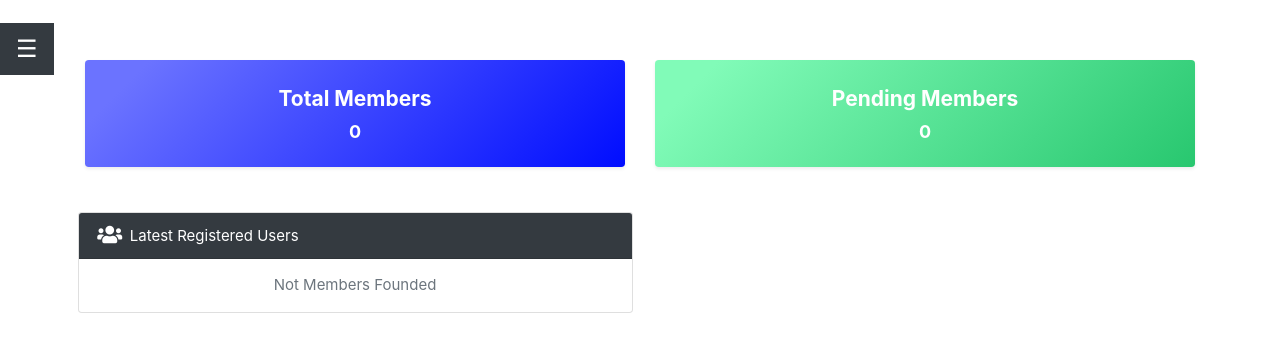
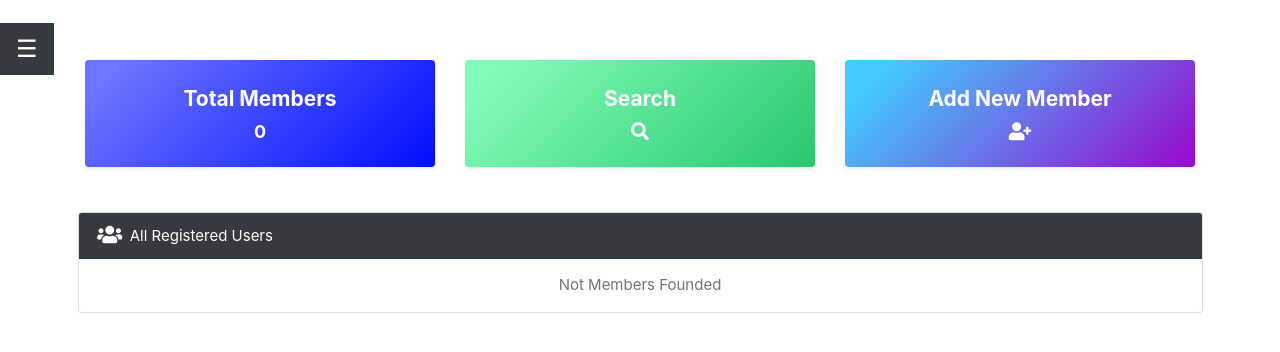
Before and after one commit to magdyMohammed20/freelance-family-tree, a PHP site: page /dashboard.php in a window 1280 px wide. Shown: the part 230-582 px from the top of the page. Run offline with PHP 8.4, Linux system fonts and the light colour scheme; the visitor is signed in with stand-in values (Sample User, id 1); data comes from the database, SQL or seed files in the repository; data that the repository does not hold is empty.

Commit message:
Version 4

```diff
--- a/admin/dashboard.php
+++ b/admin/dashboard.php
@@ -6,7 +6,7 @@
         include 'init.php';
 
     // Get Latest 5 Registered Users In Array
-    $latestUsers = getLatest('*','person',5,'user_Id');
+    $latestUsers = getLatest('*','person');
 ?>
 
 <!-- Start Dashboard Content -->
@@ -17,7 +17,7 @@
 <button class="w3-button w3-teal w3-xlarge w3-left w3-open position-absolute" onclick="openLeftMenu()" style='left: 0; '>&#9776;</button>
 
     <div class="row mt-4">
-        <div class="col-6 text-center p-3">
+        <div class="col-4 text-center p-3">
             <div class="p-4 rounded shadow-sm">
                 <p class='mb-1'>Total Members</p>
                 <a href="members.php" class="stretched-link">
@@ -25,11 +25,19 @@
                 </a>
             </div>
         </div>
-        <div class="col-6 text-center p-3">
+        <div class="col-4 text-center p-3">
             <div class="p-4 rounded shadow-sm">
-                <p class='mb-1'>Pending Members</p>
-                <a href="members.php?pending=pend" class="stretched-link text-decoration-none">
-                    <span class='d-block'><?php echo getTotalRowsWithCondition('user_Id','users','reg_status',0); ?></span>
+                <p class='mb-1'>Search</p>
+                <a href="search.php" class="stretched-link text-decoration-none text-white">
+                    <span class='d-block'><i class="fas fa-search"></i></span>
+                </a>
+            </div>
+        </div>
+        <div class="col-4 text-center p-3">
+            <div class="p-4 rounded shadow-sm">
+                <p class='mb-1'>Add New Member</p>
+                <a href="search.php" class="stretched-link text-decoration-none text-white">
+                    <span class='d-block'><i class="fas fa-user-plus"></i></span>
                 </a>
             </div>
         </div>
@@ -39,10 +47,10 @@
 
 <div class="container admin-stats2">
     <div class="row">
-        <div class="col-6 p-2">
+        <div class="col-12 p-2">
             <div class="card">
                 <div class="card-header">
-                    <i class="fas fa-users fa-lg mr-2"></i>Latest Registered Users
+                    <i class="fas fa-users fa-lg mr-2"></i>All Registered Users
                 </div>
                 <div class="card-body p-3">
                    <?php
--- a/admin/includes/functions/functions.php
+++ b/admin/includes/functions/functions.php
@@ -107,10 +107,10 @@
     }
 
     // Get Latest Registered Members And Items
-    function getLatest($select,$table,$limit){
+    function getLatest($select,$table){
         global $conn;
 
-        $stmt = $conn->prepare("SELECT $select FROM $table LIMIT $limit");
+        $stmt = $conn->prepare("SELECT $select FROM $table");
 
         $stmt->execute(); // Execute The Query
 
--- a/admin/includes/templates/navbar.php
+++ b/admin/includes/templates/navbar.php
@@ -17,11 +17,11 @@
 
   <button onclick="closeLeftMenu()" class="w3-bar-item w3-button w3-large bg-danger text-center text-white position-absolute" style="width: 45px; height: 45px; left: 100%; top: 5px"> &times;</button>
   <h2 class='pl-3 text-white mt-2'>Dashboard</h2>
-  <a class="nav-link py-3 text-white w3-bar-item w3-button active mt-3" href="dashboard.php">Home <span class="sr-only">(current)</span></a>
-  <a class="nav-link py-3 text-white w3-bar-item w3-button" href="members.php">All Tree's</a>
-  <a class="nav-link py-3 text-white w3-bar-item w3-button" href="members.php?do=Add">Add New Member</a>
-  <a class="nav-link py-3 text-white w3-bar-item w3-button" href="search.php">Search</a>
-  <a class="nav-link py-3 text-white w3-bar-item w3-button" href="logout.php">Logout</a>
+  <a class="nav-link py-3 text-white w3-bar-item w3-button active mt-3 d-flex align-items-center" href="dashboard.php"> <i class="fas fa-home mr-3"></i>Home </a>
+  <!--<a class="nav-link py-3 text-white w3-bar-item w3-button d-flex align-items-center" href="members.php">All Tree's</a>-->
+  <a class="nav-link py-3 text-white w3-bar-item w3-button d-flex align-items-center" href="members.php?do=Add"><i class="fas fa-user-plus mr-3"></i>Add New Member</a>
+  <a class="nav-link py-3 text-white w3-bar-item w3-button d-flex align-items-center" href="search.php"><i class="fas fa-search mr-3"></i>Search</a>
+  <a class="nav-link py-3 text-white w3-bar-item w3-button d-flex align-items-center" href="logout.php"><i class="fas fa-power-off mr-3"></i>Logout</a>
 </div>
 
 <script>
--- a/admin/layout/css/style.css
+++ b/admin/layout/css/style.css
@@ -38,11 +38,11 @@ body {
 .admin-stats .row > div:nth-child(2) div {
   background-image: linear-gradient(135deg, #81fbb8 10%, #28c76f 100%);
 }
-
-/*
 .admin-stats .row > div:nth-child(3) div {
   background-image: linear-gradient(135deg, #43cbff 10%, #9708cc 100%);
 }
+
+/*
 
 .admin-stats .row > div:nth-child(4) div {
   background-image: linear-gradient(135deg, #f05f57 10%, #360940 100%);
@@ -97,6 +97,10 @@ a:hover {
   color: #fff !important;
 }
 
+.w3-sidebar i {
+  color: #adb5bd;
+}
+
 button.w3-button.w3-xlarge {
   background-color: #343a40 !important;
 }
```
Also changed, not shown: admin/search.php (+10 -6 lines).
